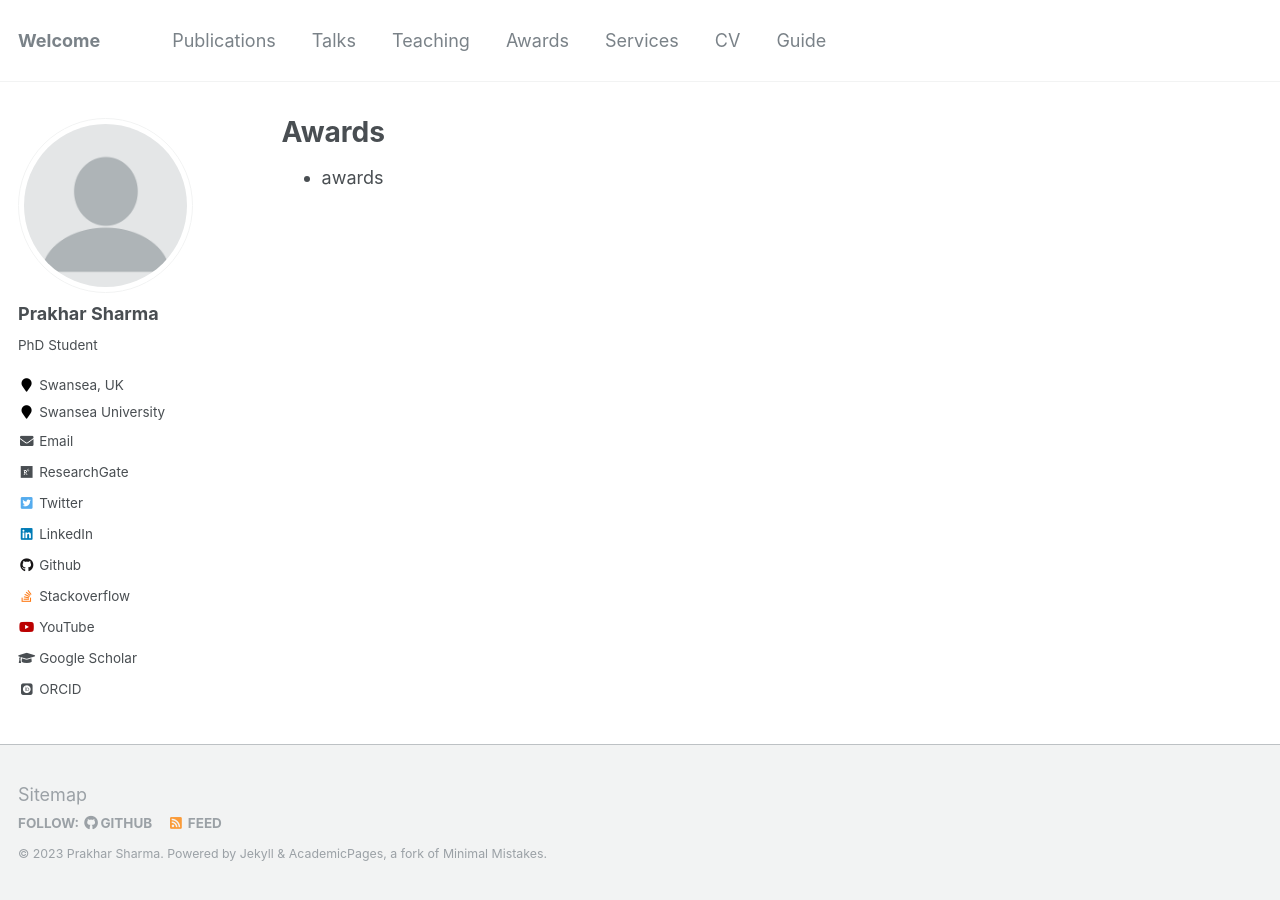
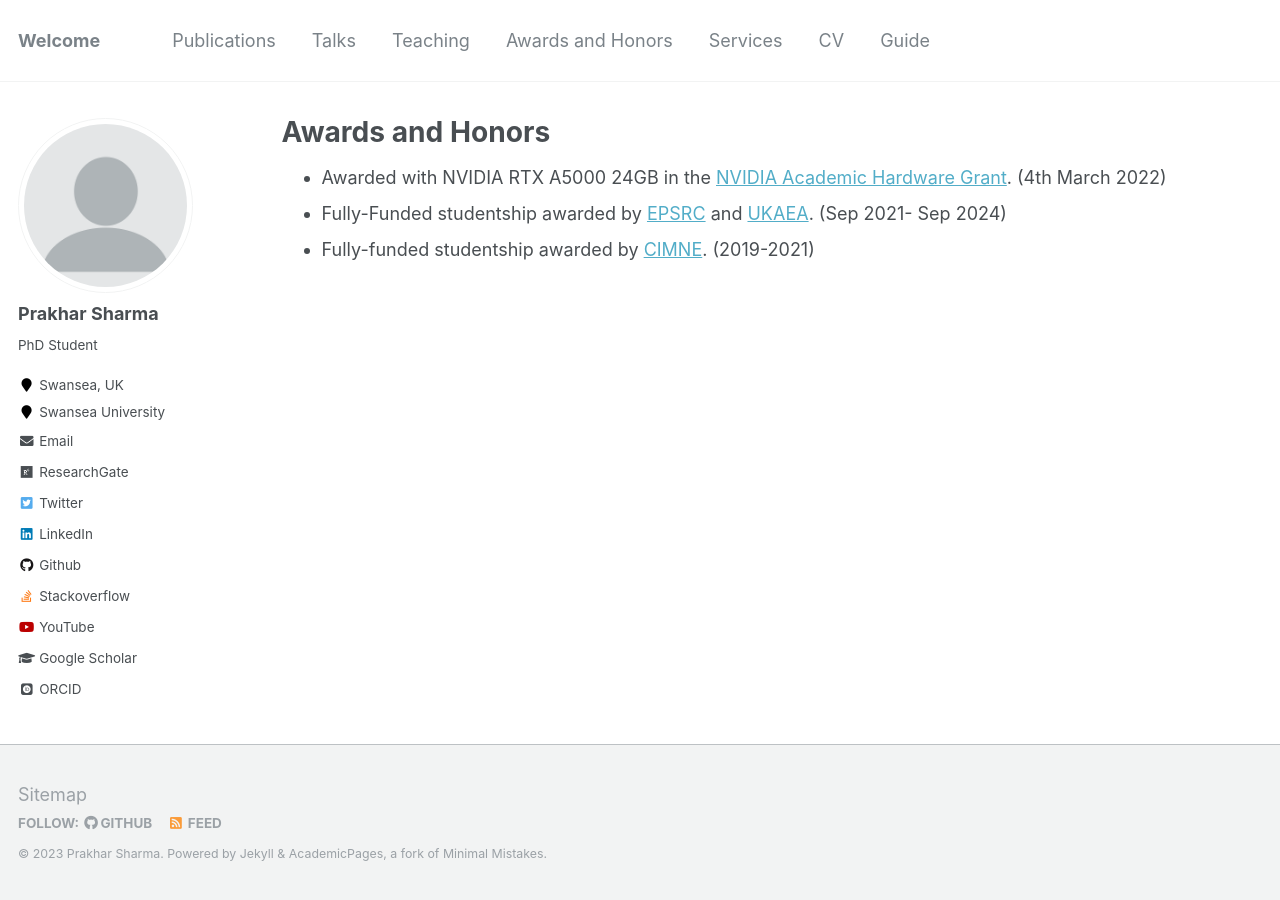
Before and after one commit to praksharma/praksharma.github.io, a Jekyll site: the page built from _pages/awards.md, in a window 1280 px wide. Built offline with Jekyll 4.4.1, drawn with Linux system fonts in a browser that asks for light colours; some web fonts are replaced.

Commit message:
some awards

```diff
--- a/_data/navigation.yml
+++ b/_data/navigation.yml
@@ -9,7 +9,7 @@ main:
   - title: "Teaching"
     url: /teaching/
 
-  - title: "Awards"
+  - title: "Awards and Honors"
     url: /awards/
 
   - title: "Services"
--- a/_pages/awards.md
+++ b/_pages/awards.md
@@ -1,8 +1,10 @@
 ---
 layout: archive
-title: "Awards"
+title: "Awards and Honors"
 permalink: /awards/
 author_profile: true
 ---
 
-* awards
+* Awarded with NVIDIA RTX A5000 24GB in the [NVIDIA Academic Hardware Grant](https://nvidia.my.site.com/HardwareGrant/s/Application). (4th March 2022)
+* Fully-Funded studentship awarded by [EPSRC](https://www.ukri.org/councils/epsrc/) and [UKAEA](https://www.gov.uk/government/organisations/uk-atomic-energy-authority). (Sep 2021- Sep 2024)
+* Fully-funded studentship awarded by [CIMNE](https://www.cimne.com/). (2019-2021)
```
